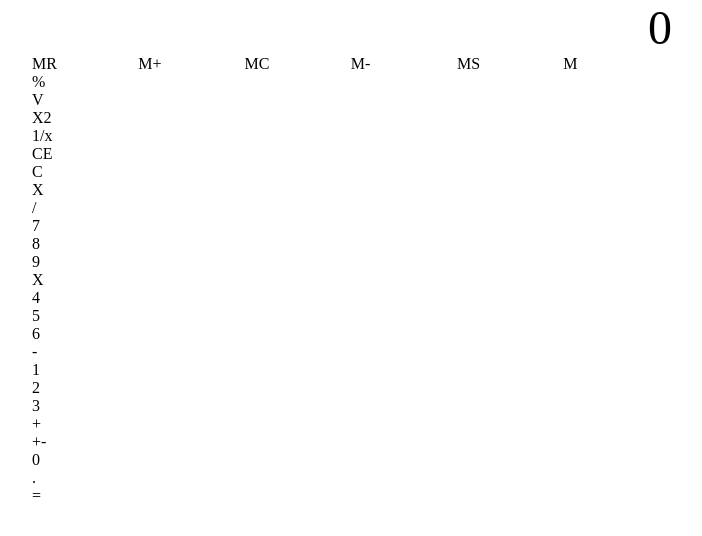
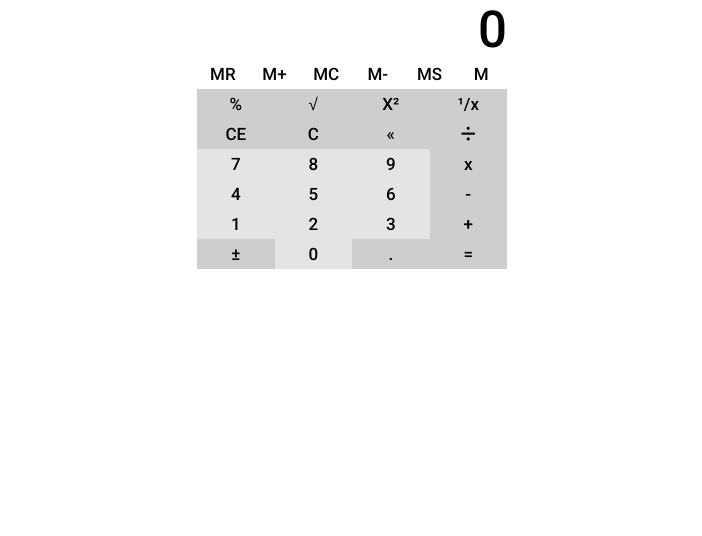
Before and after one commit to wachcio/calculatorSamurajProgramowania, a website: page index.html in a window 1280 px wide. Shown: the whole page, without its empty margins (288-990 px from the left). Drawn offline with Linux system fonts and the light colour scheme.

Commit message:
add basic style

```diff
--- a/css/style.css
+++ b/css/style.css
@@ -4,6 +4,10 @@
     box-sizing: border-box;
     padding: 0;
     margin: 0;
+}
+body {
+    font-size: 17px;
+    font-family: 'Roboto', sans-serif;
 }
 .wrapper {
     top: 0;
@@ -19,6 +23,8 @@
     display: flex;
     flex-direction: column;
     width: 50%;
+    max-width: 310px;
+    min-width: 170px;
 }
 .calc__display {
     font-size: 3em;
@@ -26,10 +32,36 @@
 }
 
 .calc__memory {
-    display: flex;
-    flex-direction: row;
+    display: grid;
+    grid-template-columns: 1fr 1fr 1fr 1fr 1fr 1fr;
     width: 100%;
+    height: 30px;
 }
 .memory_btn {
-    width: 16.6%;
+
+    text-align: center;
+    line-height: 30px;
 }
+.calc__action_and_buttons {
+    display: grid;
+    grid-template-columns: 1fr 1fr 1fr 1fr;
+    grid-template-rows: 1fr 1fr 1fr 1fr 1fr 1fr;
+    text-align: center;
+    background-color: rgb(207, 206, 206);
+    height: 180px;
+
+}
+.action_btn {
+    /* height: 1fr; */
+    line-height: 30px;
+}
+
+.action_btn__light_gray {
+    background-color: rgb(228, 228, 228);
+}
+
+.action_btn:hover,
+.memory_btn:hover {
+    background-color: darkgray;
+    cursor: pointer;
+}
--- a/index.html
+++ b/index.html
@@ -3,6 +3,11 @@
     <head>
         <meta charset="UTF-8" />
         <meta name="viewport" content="width=device-width, initial-scale=1.0" />
+        <script
+            src="https://kit.fontawesome.com/6a49c4126a.js"
+            crossorigin="anonymous"
+        ></script>
+        <link href="https://fonts.googleapis.com/css2?family=Roboto:wght@500;900&display=swap" rel="stylesheet">
         <link rel="stylesheet" href="./css/style.css" />
         <title>Calculator - challange Samuraj Programowania</title>
     </head>
@@ -21,27 +26,29 @@
                     </div>
                     <div class="calc__action_and_buttons">
                         <div class="action_btn">%</div>
-                        <div class="action_btn">V</div>
-                        <div class="action_btn">X2</div>
-                        <div class="action_btn">1/x</div>
+                        <div class="action_btn">&#8730;</div>
+                        <div class="action_btn">X&sup2;</div>
+                        <div class="action_btn">&sup1;/x</div>
                         <div class="action_btn">CE</div>
                         <div class="action_btn">C</div>
-                        <div class="action_btn">X</div>
-                        <div class="action_btn">/</div>
-                        <div class="action_btn">7</div>
-                        <div class="action_btn">8</div>
-                        <div class="action_btn">9</div>
-                        <div class="action_btn">X</div>
-                        <div class="action_btn">4</div>
-                        <div class="action_btn">5</div>
-                        <div class="action_btn">6</div>
+                        <div class="action_btn">&laquo;</div>
+                        <div class="action_btn">
+                            <i class="fas fa-divide"></i>
+                        </div>
+                        <div class="action_btn action_btn__light_gray">7</div>
+                        <div class="action_btn action_btn__light_gray">8</div>
+                        <div class="action_btn action_btn__light_gray">9</div>
+                        <div class="action_btn">x</div>
+                        <div class="action_btn action_btn__light_gray">4</div>
+                        <div class="action_btn action_btn__light_gray">5</div>
+                        <div class="action_btn action_btn__light_gray">6</div>
                         <div class="action_btn">-</div>
-                        <div class="action_btn">1</div>
-                        <div class="action_btn">2</div>
-                        <div class="action_btn">3</div>
+                        <div class="action_btn action_btn__light_gray">1</div>
+                        <div class="action_btn action_btn__light_gray">2</div>
+                        <div class="action_btn action_btn__light_gray">3</div>
                         <div class="action_btn">+</div>
-                        <div class="action_btn">+-</div>
-                        <div class="action_btn">0</div>
+                        <div class="action_btn">&plusmn;</div>
+                        <div class="action_btn action_btn__light_gray">0</div>
                         <div class="action_btn">.</div>
                         <div class="action_btn">=</div>
                     </div>
```
